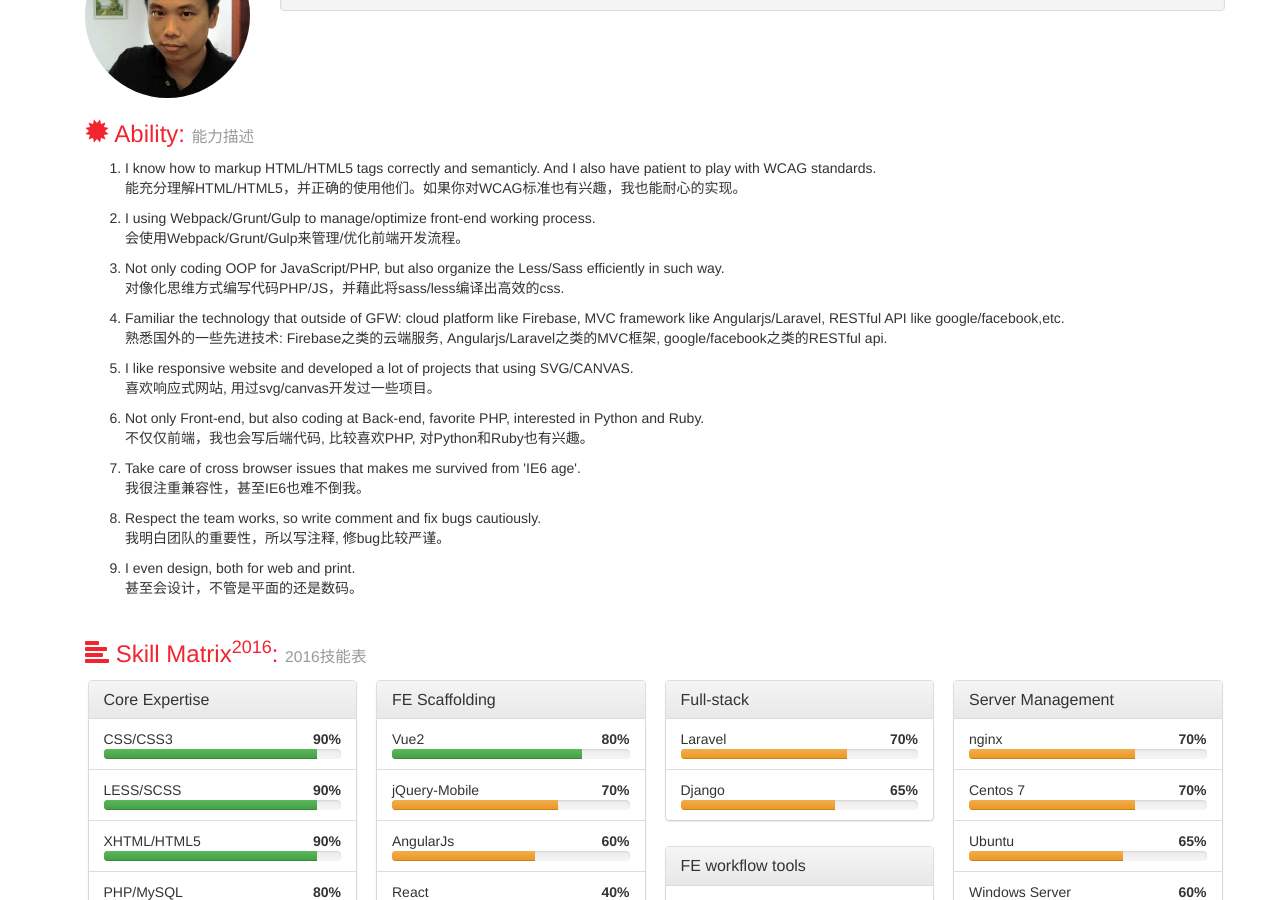
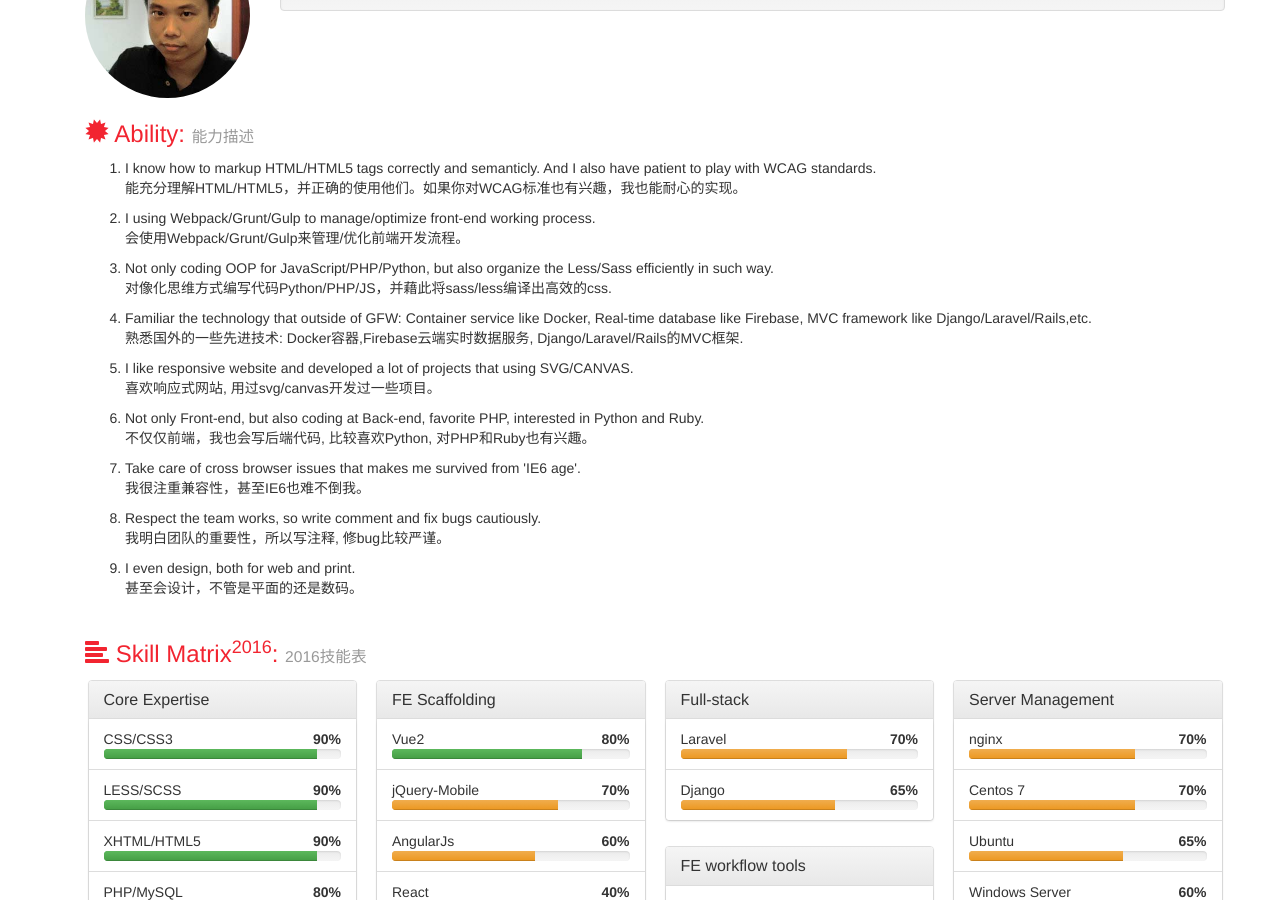
Before and after one commit to iamike/iamike.github.io, a Jekyll site: the page built from cv.html, in a window 1280 px wide and 900 px high, scrolled down 311 px. Built offline with Jekyll 4.4.1, drawn with Linux system fonts in a browser that asks for light colours; comment, search, counter and statistics services are not loaded.

Commit message:
Update assets.json

```diff
--- a/_data/assets.json
+++ b/_data/assets.json
@@ -8,21 +8,20 @@
             "ch": "会使用Webpack/Grunt/Gulp来管理/优化前端开发流程。"
         },
         {
-            "en": "Not only coding OOP for JavaScript/PHP, but also organize the Less/Sass efficiently in such way.",
-            "ch": "对像化思维方式编写代码PHP/JS，并藉此将sass/less编译出高效的css. "
+            "en": "Not only coding OOP for JavaScript/PHP/Python, but also organize the Less/Sass efficiently in such way.",
+            "ch": "对像化思维方式编写代码Python/PHP/JS，并藉此将sass/less编译出高效的css. "
         },
         {
-            "en": "Familiar the technology that outside of GFW: cloud platform like Firebase, MVC framework like Angularjs/Laravel, RESTful API like google/facebook,etc.",
-            "ch": "熟悉国外的一些先进技术: Firebase之类的云端服务, Angularjs/Laravel之类的MVC框架, google/facebook之类的RESTful api."
+            "en": "Familiar the technology that outside of GFW: Container service like Docker, Real-time database like Firebase, MVC framework like Django/Laravel/Rails,etc.",
+            "ch": "熟悉国外的一些先进技术: Docker容器,Firebase云端实时数据服务, Django/Laravel/Rails的MVC框架."
         },
-
         {
             "en": "I like responsive website and developed a lot of projects that using SVG/CANVAS.",
             "ch": "喜欢响应式网站, 用过svg/canvas开发过一些项目。"
         },
         {
             "en": "Not only Front-end, but also coding at Back-end, favorite PHP, interested in Python and Ruby.",
-            "ch": "不仅仅前端，我也会写后端代码, 比较喜欢PHP, 对Python和Ruby也有兴趣。"
+            "ch": "不仅仅前端，我也会写后端代码, 比较喜欢Python, 对PHP和Ruby也有兴趣。"
         },
 	{
 		"en": "Take care of cross browser issues that makes me survived from 'IE6 age'.",
```
Lines whose indentation alone changed are shown as unchanged.
